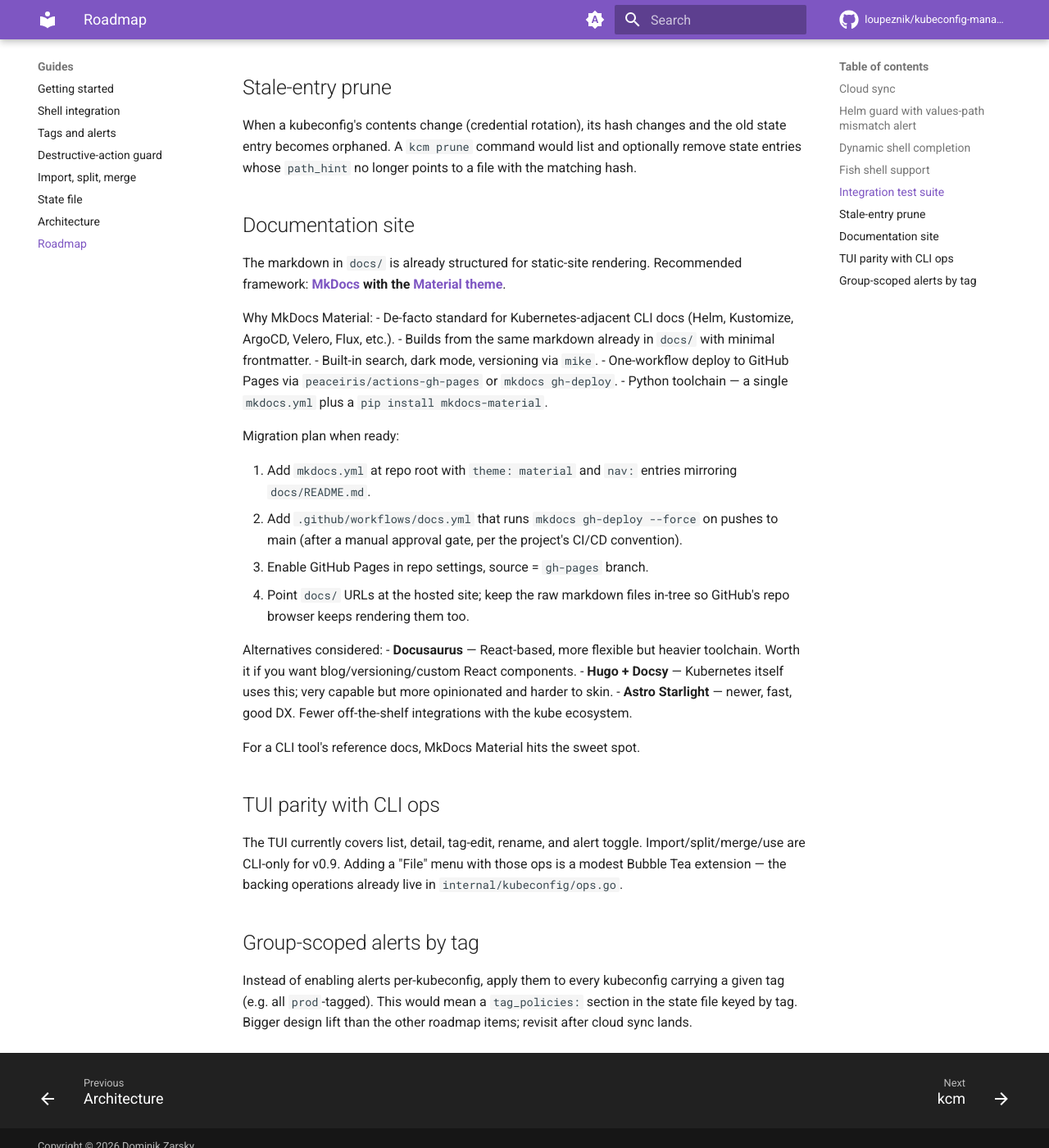
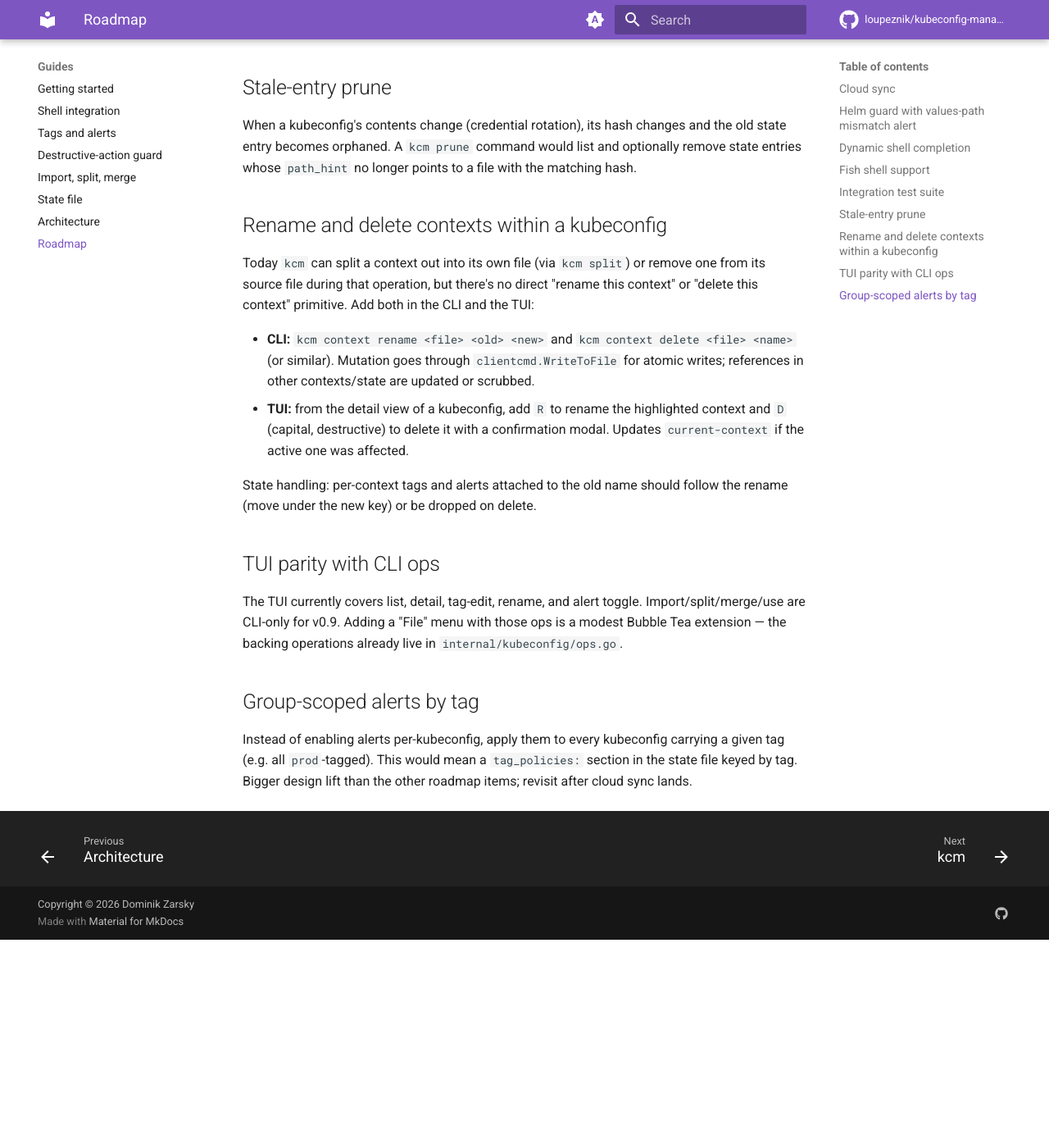
Before and after one commit to Loupeznik/kubeconfig-manager, an MkDocs documentation site: the page built from docs/roadmap.md, in a window 1280 px wide and 1400 px high, scrolled down 2220 px. Shown: the whole window at 82% size. Built offline with MkDocs 1.6.1 and Material for MkDocs 9.7.7, drawn with Linux system fonts in a browser that asks for light colours; comment, search, counter and statistics services are not loaded; after the commit the page ends 3366 px from its top, so only the background shows below that.

Commit message:
Refresh roadmap: drop shipped docs-site item, add context rename/delete

```diff
--- a/docs/roadmap.md
+++ b/docs/roadmap.md
@@ -58,30 +58,14 @@ v0.9 ships with unit tests (~70 test cases across `shell`, `state`, `kubeconfig`
 
 When a kubeconfig's contents change (credential rotation), its hash changes and the old state entry becomes orphaned. A `kcm prune` command would list and optionally remove state entries whose `path_hint` no longer points to a file with the matching hash.
 
-## Documentation site
+## Rename and delete contexts within a kubeconfig
 
-The markdown in `docs/` is already structured for static-site rendering. Recommended framework: **[MkDocs](https://www.mkdocs.org/) with the [Material theme](https://squidfunk.github.io/mkdocs-material/)**.
+Today `kcm` can split a context out into its own file (via `kcm split`) or remove one from its source file during that operation, but there's no direct "rename this context" or "delete this context" primitive. Add both in the CLI and the TUI:
 
-Why MkDocs Material:
-- De-facto standard for Kubernetes-adjacent CLI docs (Helm, Kustomize, ArgoCD, Velero, Flux, etc.).
-- Builds from the same markdown already in `docs/` with minimal frontmatter.
-- Built-in search, dark mode, versioning via `mike`.
-- One-workflow deploy to GitHub Pages via `peaceiris/actions-gh-pages` or `mkdocs gh-deploy`.
-- Python toolchain — a single `mkdocs.yml` plus a `pip install mkdocs-material`.
+- **CLI:** `kcm context rename <file> <old> <new>` and `kcm context delete <file> <name>` (or similar). Mutation goes through `clientcmd.WriteToFile` for atomic writes; references in other contexts/state are updated or scrubbed.
+- **TUI:** from the detail view of a kubeconfig, add `R` to rename the highlighted context and `D` (capital, destructive) to delete it with a confirmation modal. Updates `current-context` if the active one was affected.
 
-Migration plan when ready:
-
-1. Add `mkdocs.yml` at repo root with `theme: material` and `nav:` entries mirroring `docs/README.md`.
-2. Add `.github/workflows/docs.yml` that runs `mkdocs gh-deploy --force` on pushes to main (after a manual approval gate, per the project's CI/CD convention).
-3. Enable GitHub Pages in repo settings, source = `gh-pages` branch.
-4. Point `docs/` URLs at the hosted site; keep the raw markdown files in-tree so GitHub's repo browser keeps rendering them too.
-
-Alternatives considered:
-- **Docusaurus** — React-based, more flexible but heavier toolchain. Worth it if you want blog/versioning/custom React components.
-- **Hugo + Docsy** — Kubernetes itself uses this; very capable but more opinionated and harder to skin.
-- **Astro Starlight** — newer, fast, good DX. Fewer off-the-shelf integrations with the kube ecosystem.
-
-For a CLI tool's reference docs, MkDocs Material hits the sweet spot.
+State handling: per-context tags and alerts attached to the old name should follow the rename (move under the new key) or be dropped on delete.
 
 ## TUI parity with CLI ops
 
```
